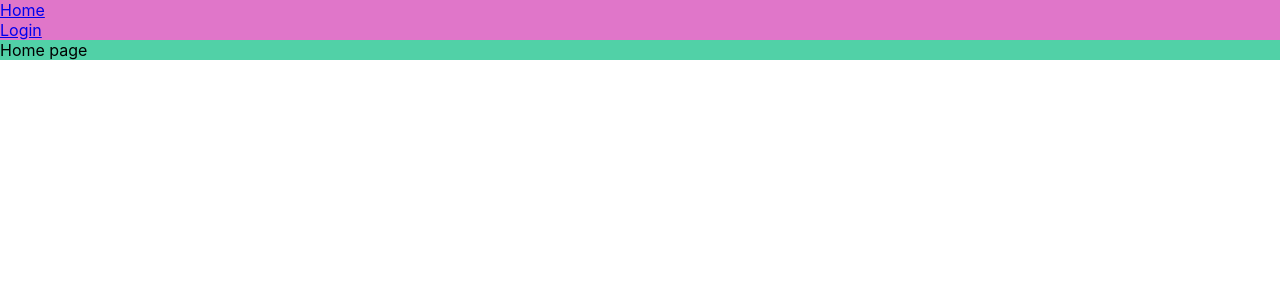
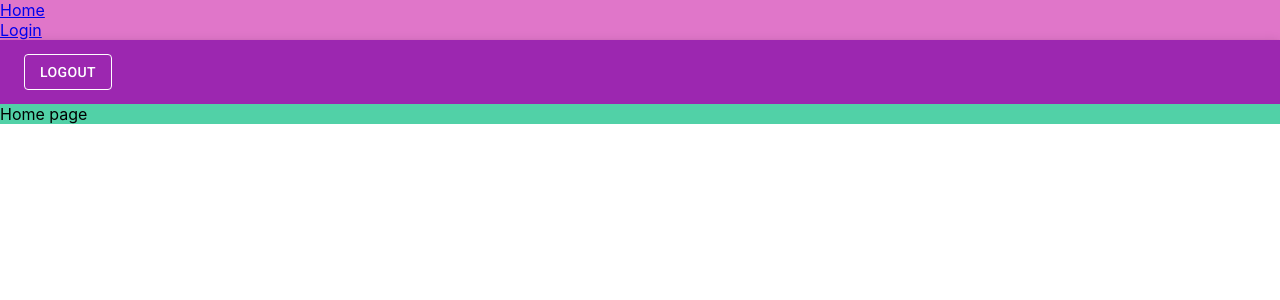
Before and after one commit to timothy-ryabikin/pet-shelter, a React (Create React App) app: page / in a window 1280 px wide. Shown: the top 300 px of the page. Built offline with nearby package versions, Linux system fonts and the light colour scheme.

Commit message:
add redux config and material ui

```diff
--- a/package.json
+++ b/package.json
@@ -3,6 +3,10 @@
   "version": "0.1.0",
   "private": true,
   "dependencies": {
+    "@emotion/react": "^11.9.0",
+    "@emotion/styled": "^11.8.1",
+    "@mui/material": "^5.6.4",
+    "@reduxjs/toolkit": "^1.8.1",
     "@testing-library/jest-dom": "^5.16.4",
     "@testing-library/react": "^13.2.0",
     "@testing-library/user-event": "^13.5.0",
@@ -10,6 +14,7 @@
     "react": "^18.1.0",
     "react-dom": "^18.1.0",
     "react-firebase-hooks": "^5.0.3",
+    "react-redux": "^8.0.1",
     "react-router-dom": "^6.3.0",
     "react-scripts": "5.0.1",
     "web-vitals": "^2.1.4"
--- a/public/index.html
+++ b/public/index.html
@@ -23,6 +23,10 @@
       Learn how to configure a non-root public URL by running `npm run build`.
     -->
   <title>Pet Shelter</title>
+  <link
+  rel="stylesheet"
+  href="https://fonts.googleapis.com/css?family=Roboto:300,400,500,700&display=swap"
+/>
 </head>
 
 <body>
--- a/src/App.js
+++ b/src/App.js
@@ -4,14 +4,17 @@ import {
 import './App.css';
 import AppRouter from './components/AppRouter/AppRouter'
 import Header from "./components/Header/Header";
-
+import { store } from './store'
+import { Provider } from 'react-redux'
 
 function App() {
   return (
-    <Router>
-      <Header></Header>
-      <AppRouter></AppRouter>
-    </Router>
+    <Provider store={store}>
+      <Router>
+        <Header></Header>
+        <AppRouter></AppRouter>
+      </Router>
+    </Provider>
   );
 }
 
--- a/src/components/Header/Header.jsx
+++ b/src/components/Header/Header.jsx
@@ -1,12 +1,18 @@
 import {
   Link,
   // eslint-disable-next-line
-    BrowserRouter as Router
-} from "react-router-dom"
+  BrowserRouter as Router,
+} from "react-router-dom";
+import AppBar from "@mui/material/AppBar";
+import Toolbar from "@mui/material/Toolbar";
+import Button from "@mui/material/Button";
+import Grid from "@mui/material/Grid";
+import { useSelector } from "react-redux";
 
-import styles from './Header.module.css'
+import styles from "./Header.module.css";
 
 function Header() {
+  const user = useSelector((state) => state.user.isLogin);
   return (
     <div className={styles.header}>
       <nav>
@@ -19,6 +25,21 @@ function Header() {
           </li>
         </ul>
       </nav>
+      <AppBar color={"secondary"} position="static">
+        <Toolbar>
+          <Grid container justify={"flex-end"}>
+            {user ? (
+              <Button color="inherit" variant={"outlined"}>
+                Logout
+              </Button>
+            ) : (
+              <Button color="inherit" variant={"outlined"}>
+                Login
+              </Button>
+            )}
+          </Grid>
+        </Toolbar>
+      </AppBar>
     </div>
   );
 }
--- /dev/null
+++ b/src/store.js
@@ -0,0 +1,8 @@
+import { configureStore } from "@reduxjs/toolkit";
+import userReducer from "./utils/userReducer";
+
+export const store = configureStore({
+  reducer: {
+    user: userReducer,
+  },
+});
--- /dev/null
+++ b/src/utils/userReducer.js
@@ -0,0 +1,22 @@
+import { createSlice } from "@reduxjs/toolkit";
+
+const initialState = {
+  isLogin: true,
+};
+
+export const userSlice = createSlice({
+  name: "user data",
+  initialState,
+  reducers: {
+    login: (state) => {
+      state.isLogin = true;
+    },
+    logout: (state) => {
+      state.isLogin = false;
+    },
+  },
+});
+
+export const { login, logout } = userSlice.actions;
+
+export default userSlice.reducer;
```
Also changed, not shown: 1 other file (tests, documents, lock files or other folders). Lines whose indentation alone changed are shown as unchanged.
